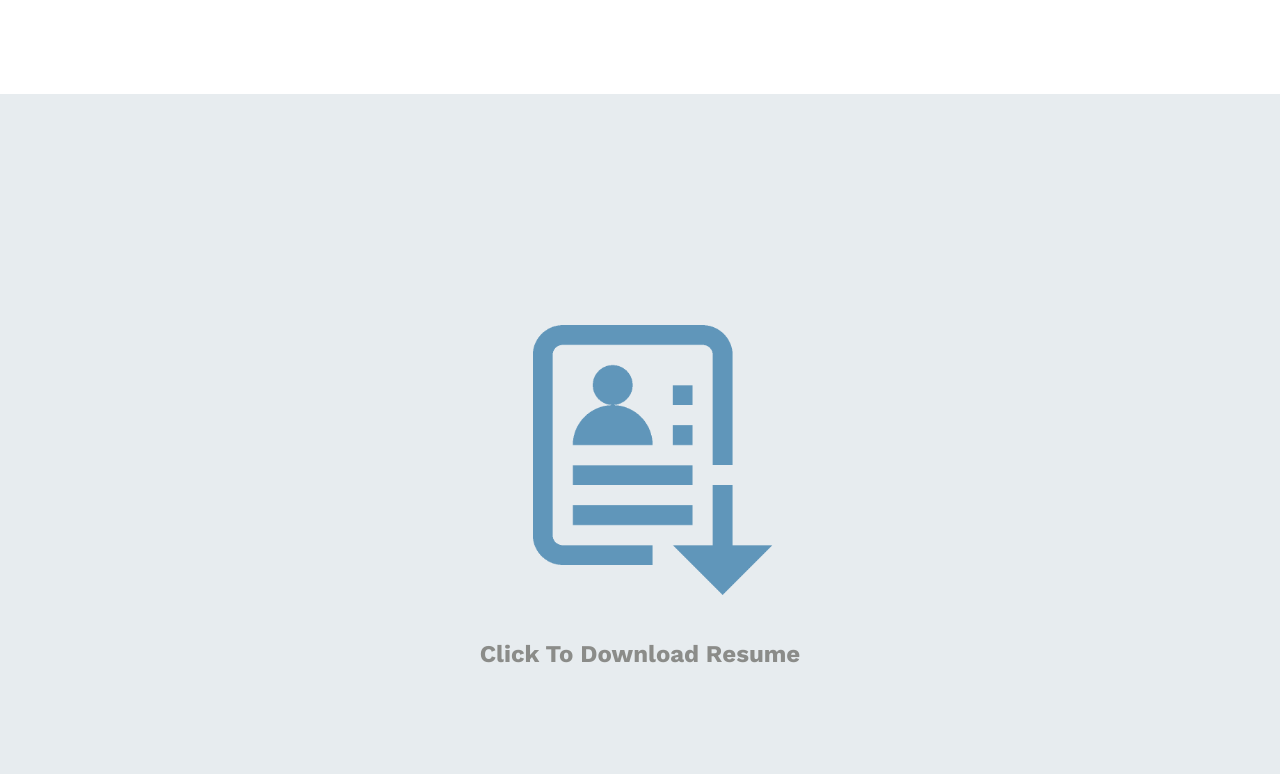
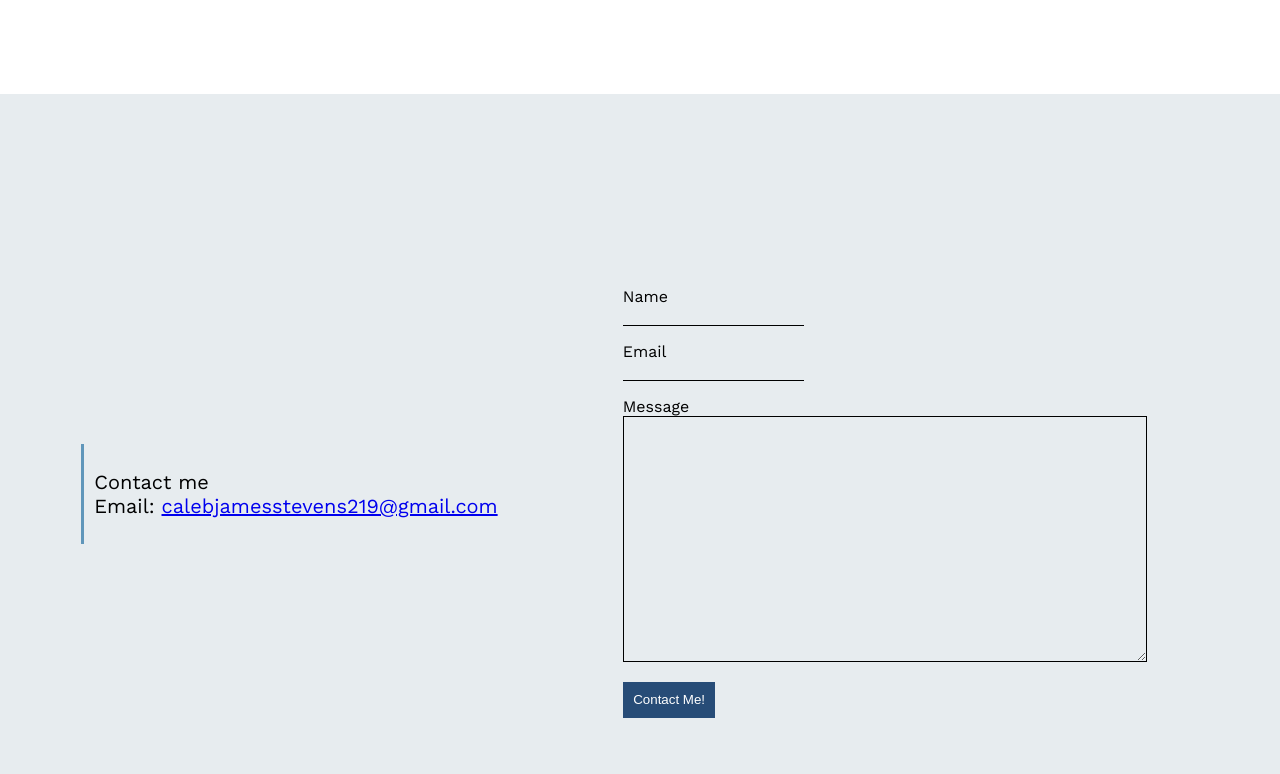
Before and after one commit to CalebJamesStevens/calebstevens, a React (Create React App) app: page / in a window 1280 px wide. Shown: the part 2346-3120 px from the top of the page. Built offline with nearby package versions, Linux system fonts and the light colour scheme.

Commit message:
add about compontent

```diff
--- a/src/App.js
+++ b/src/App.js
@@ -2,14 +2,15 @@ import Header from './components/Header'
 import Projects from './components/Projects';
 import Resume from './components/Resume';
 import Contact from './components/Contact';
+import About from './components/AboutMe';
 
 
 function App() {
   return (
     <div className="container">
       <Header />
+      <About />
       <Projects />
-      <Resume />
       <Contact />
     </div>
   );
--- a/src/components/AboutMe.js
+++ b/src/components/AboutMe.js
@@ -0,0 +1,9 @@
+const About = () => {
+    return (
+        <div>
+
+        </div>
+    );
+}
+
+export default About
--- a/src/index.css
+++ b/src/index.css
@@ -150,6 +150,7 @@ code {
 
 
 .contact-container {
+  background-color: #E7ECEF;
   display: flex;
   height: 800px;
   align-items: center;
@@ -200,6 +201,7 @@ code {
 }
 
 .form-input {
+  background-color: inherit;
   border: none;
   border-bottom: black 1px solid;
 }
```
